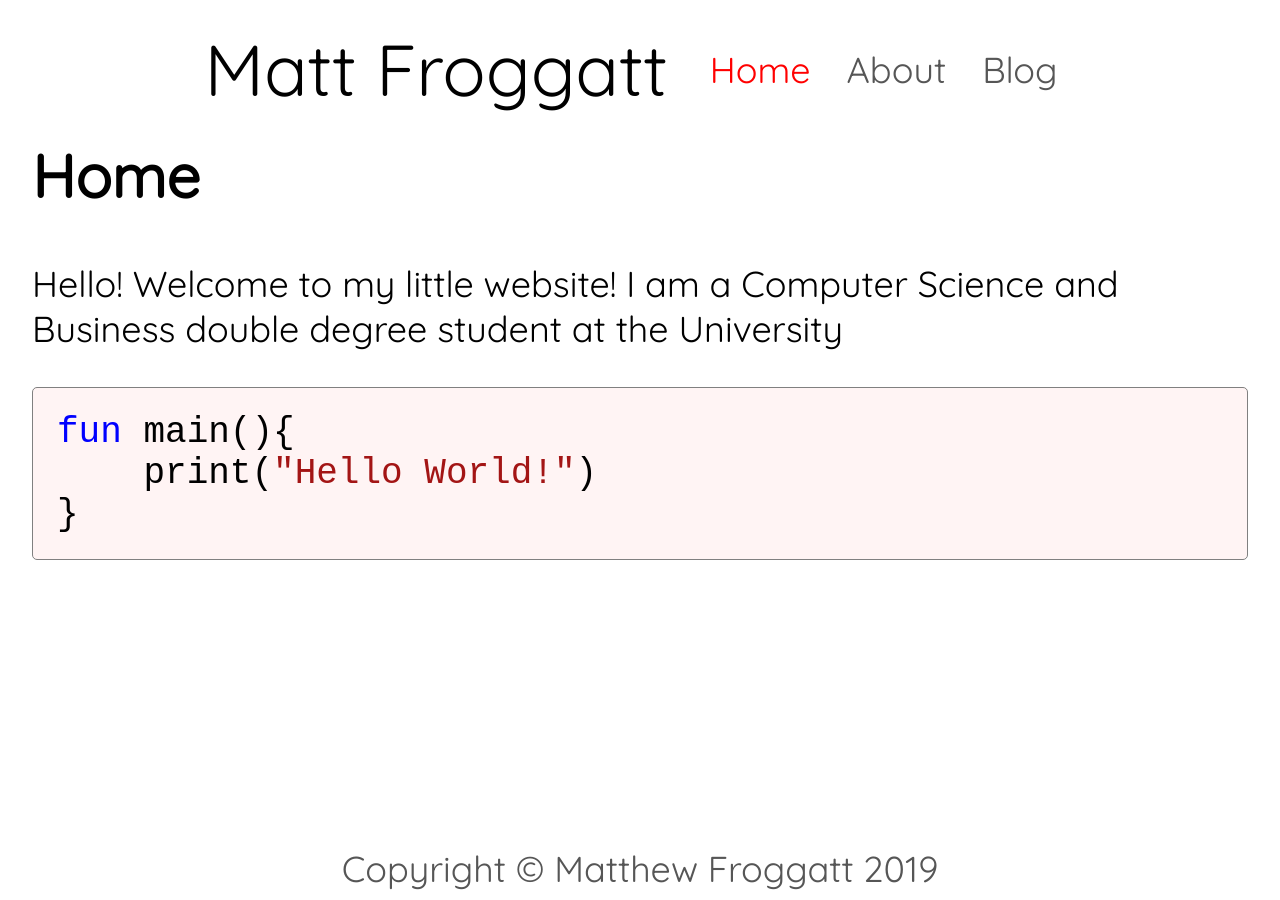
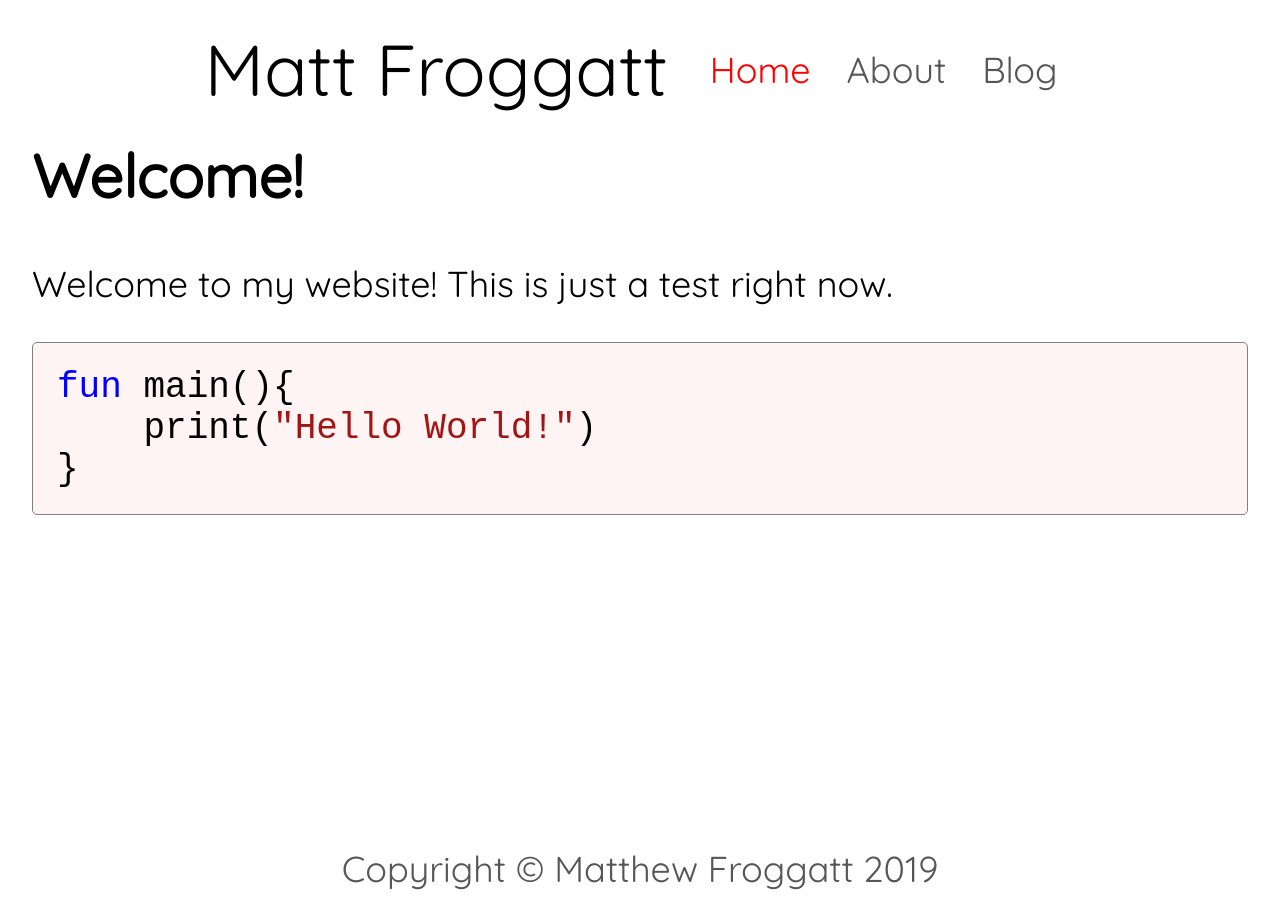
Before and after one commit to matt-froggatt/matt-froggatt.github.io, a Jekyll site: the page built from index.md, in a window 1280 px wide. Built offline with Jekyll 4.4.1, drawn with Linux system fonts in a browser that asks for light colours.

Commit message:
Changed home page.

````diff
--- a/index.md
+++ b/index.md
@@ -2,9 +2,9 @@
 layout: default
 title: Home
 ---
-# Home
+# Welcome!
 
-Hello! Welcome to my little website! I am a Computer Science and Business double degree student at the University
+Welcome to my website! This is just a test right now.
 
 ```kotlin
 fun main(){
````
